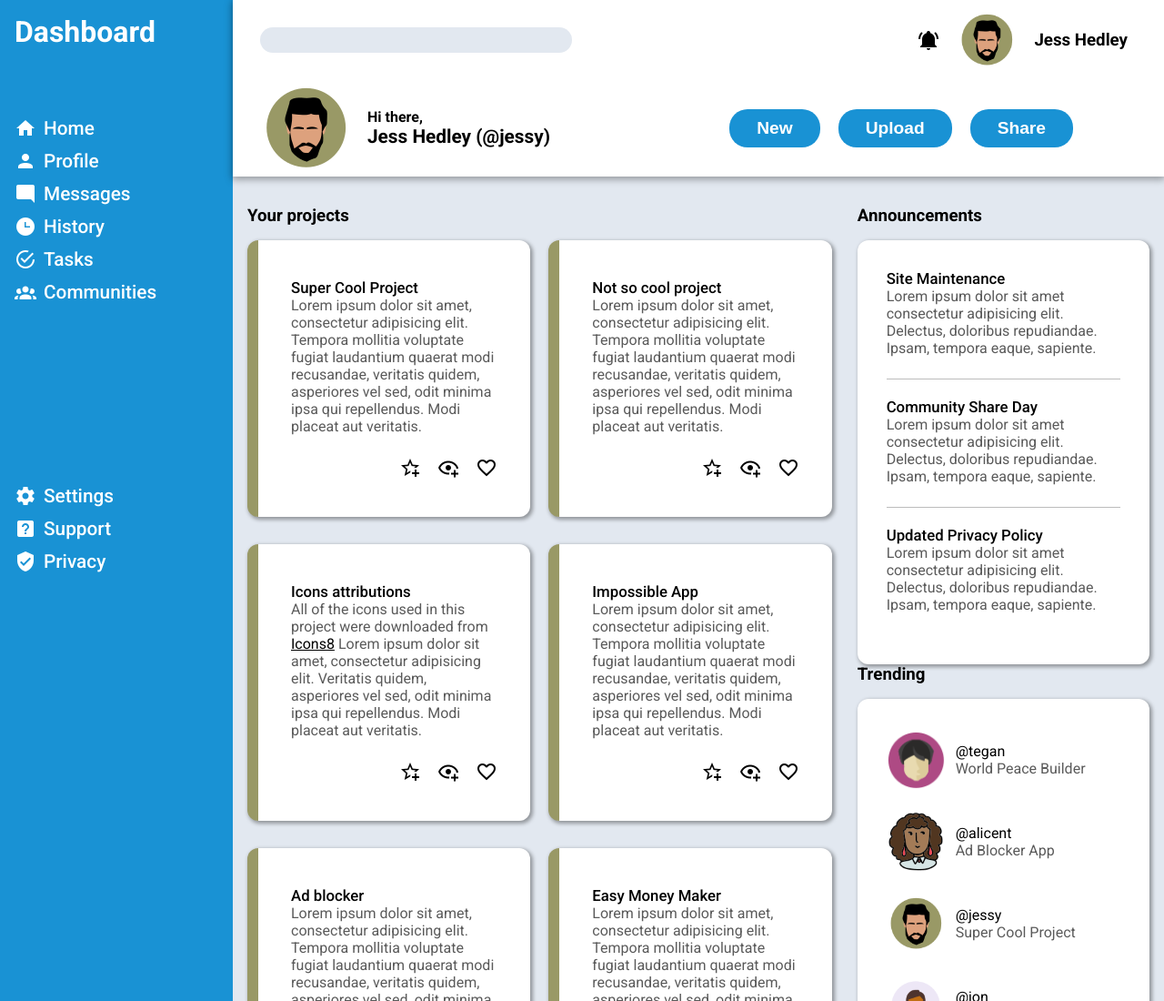
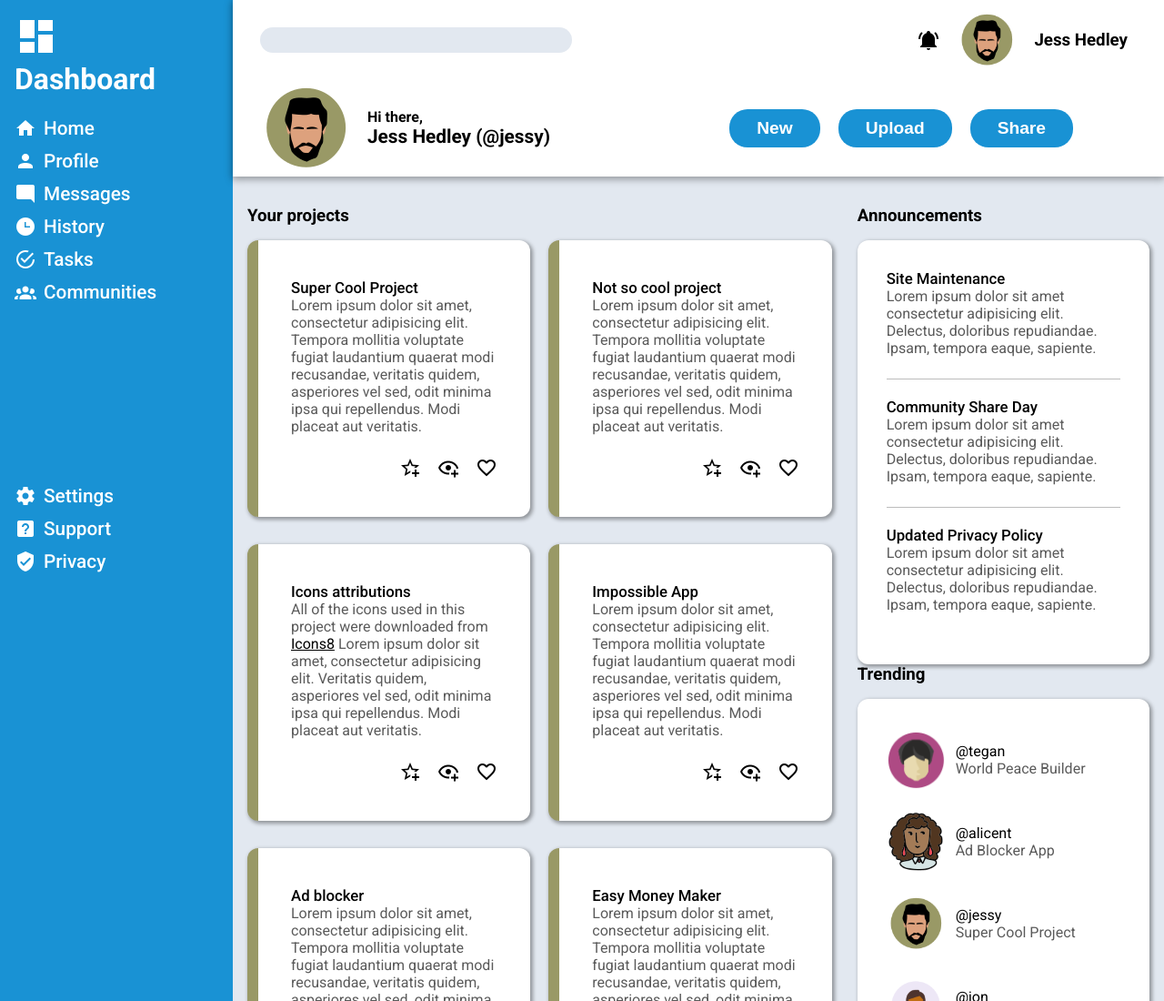
Before and after one commit to Pavlukan/admin-dashboard, a plain HTML site: page index.html in a window 1280 px wide. Shown: the top 1100 px of the page at 91% size. Drawn offline with Linux system fonts and the light colour scheme.

Commit message:
Envelop h1 element and the icon inside .page-title-holder div

```diff
--- a/index.html
+++ b/index.html
@@ -12,7 +12,11 @@
 </head>
 <body>
     <aside>
-        <h1>Dashboard</h1>
+        <div class="page-title-holder">
+            <img src="./img/icons/dashboard-icon.png" alt="">
+            <h1>Dashboard</h1>
+        </div>
+        </div>
         <ul class="navigation-links">
             <li>
                 <img src="./img/icons/home-icon.png" alt="home icon">
```
